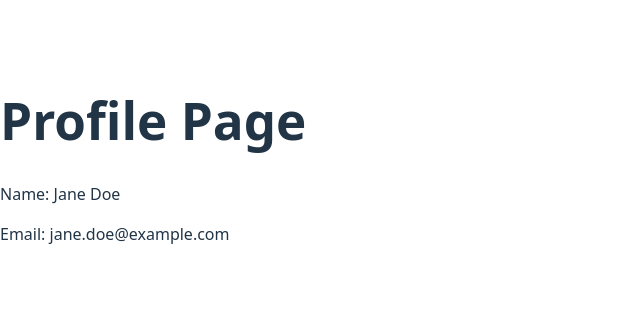
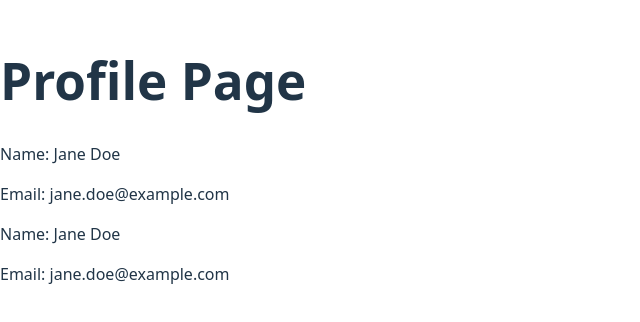
Before and after one commit to IanWachcode/alx-fe-reactjs, a React (Vite) app in the folder alx-react-app-props/: page / in a window 1280 px wide. Shown: the part 240-562 px from the top of the page, without its empty margins (0-640 px from the left). Built offline with nearby package versions, Linux system fonts and the light colour scheme.

Commit message:
final commit

```diff
--- a/alx-react-app-props/src/App.jsx
+++ b/alx-react-app-props/src/App.jsx
@@ -1,5 +1,6 @@
 import ProfilePage from "./components/ProfilePage";
 import UserContext from "./components/UserContext";
+import UserProfile from "./components/UserProfile";
 
 function App() {
   const userData = { name: "Jane Doe", email: "jane.doe@example.com" };
@@ -7,7 +8,7 @@ function App() {
   return (
     <UserContext.Provider value={userData}>
       <ProfilePage />
-
+      <UserProfile />
     </UserContext.Provider>
   );
 }
```
